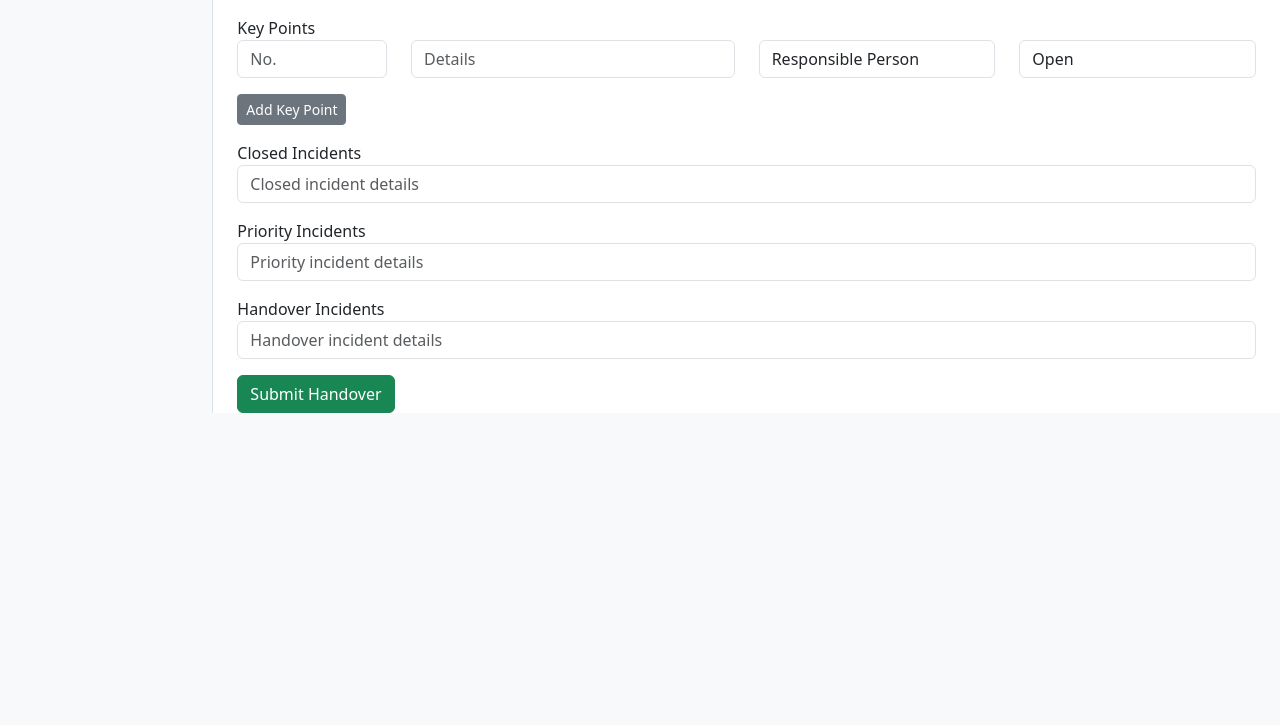
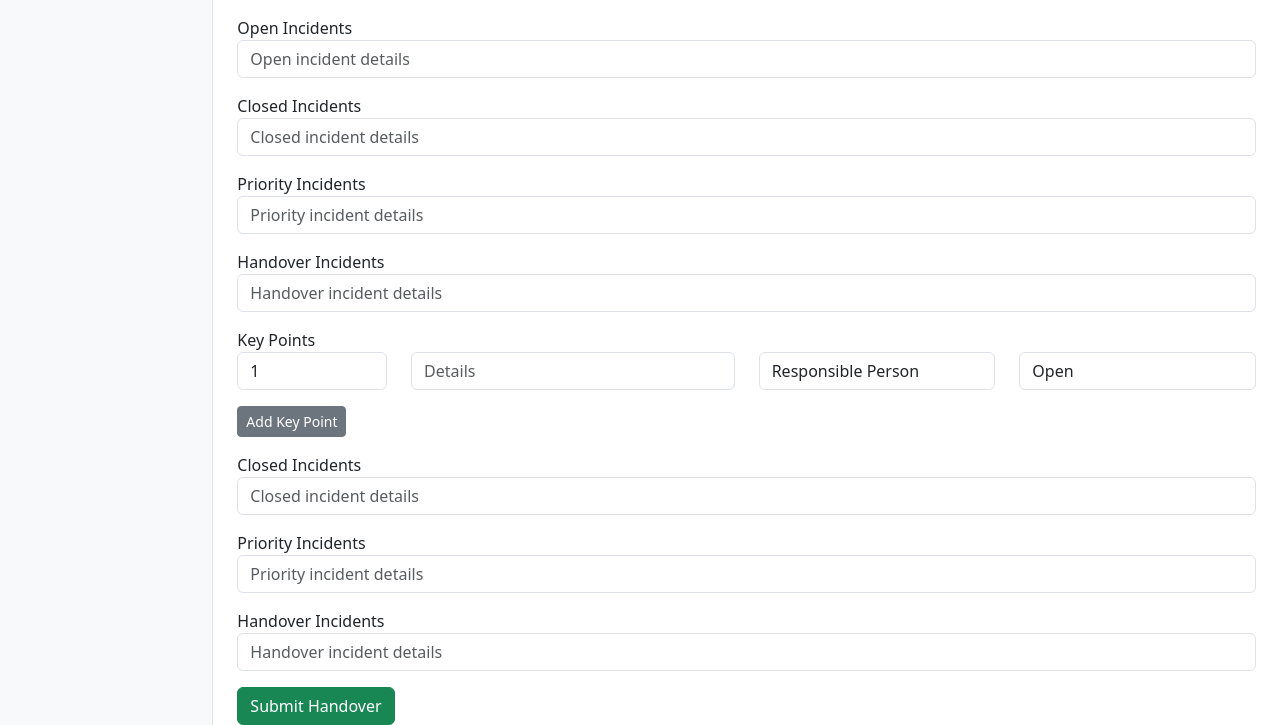
Before and after one commit to mdsajid786/shift_handover_app, a Flask app: page /handover in a window 1280 px wide. Shown: the part 620-1345 px from the top of the page. Before the commit the page ends 1033 px from the top, so only its background shows below. Run offline with Flask 3, Linux system fonts and the light colour scheme; the visitor is signed in with stand-in values (Sample User, id 1).

Commit message:
updated code with new fetures-4

```diff
--- a/routes/roster.py
+++ b/routes/roster.py
@@ -1,4 +1,3 @@
-
 from flask import Blueprint, render_template, request
 from flask_login import login_required
 from models.models import TeamMember, ShiftRoster
@@ -32,6 +31,7 @@ def roster():
         if member:
             roster_data[member.name][entry.date] = entry.shift_code
     # For dropdowns
-    months = list(range(1, 13))
-    years = sorted({d.year for d in db.session.query(ShiftRoster.date).distinct()})
+    import calendar
+    months = [(i, calendar.month_name[i]) for i in range(1, 13)]
+    years = sorted({d.date.year for d in db.session.query(ShiftRoster.date).distinct() if d.date})
     return render_template('shift_roster.html', all_dates=all_dates, all_members=all_members, roster_data=roster_data, months=months, years=years, selected_month=month, selected_year=year)
--- a/templates/handover_form.html
+++ b/templates/handover_form.html
@@ -40,14 +40,38 @@
             {% endfor %}
         </select>
     </div>
-    <!-- Key Points Section (moved to end, redesigned) -->
+    <!-- Open Incidents Section -->
+    <div class="mb-3">
+        <label>Open Incidents</label>
+        <div id="open_incidents">
+            <input type="text" name="open_incidents" class="form-control mb-2" placeholder="Open incident details">
+        </div>
+    </div>
+    <div class="mb-3">
+        <label>Closed Incidents</label>
+        <div id="closed_incidents">
+            <input type="text" name="closed_incidents" class="form-control mb-2" placeholder="Closed incident details">
+        </div>
+    </div>
+    <div class="mb-3">
+        <label>Priority Incidents</label>
+        <div id="priority_incidents">
+            <input type="text" name="priority_incidents" class="form-control mb-2" placeholder="Priority incident details">
+        </div>
+    </div>
+    <div class="mb-3">
+        <label>Handover Incidents</label>
+        <div id="handover_incidents">
+            <input type="text" name="handover_incidents" class="form-control mb-2" placeholder="Handover incident details">
+        </div>
+    </div>
+    <!-- Key Points Section (moved to bottom, auto-increment) -->
     <div class="mb-3">
         <label>Key Points</label>
         <div id="key_points">
-            <!-- JS will allow adding/removing multiple key points -->
             <div class="key-point-entry row mb-2">
                 <div class="col-2">
-                    <input type="number" name="key_point_number" class="form-control" placeholder="No." min="1">
+                    <input type="number" name="key_point_number" class="form-control" placeholder="No." min="1" value="1" readonly>
                 </div>
                 <div class="col-4">
                     <input type="text" name="key_point_details" class="form-control" placeholder="Details">
@@ -74,11 +98,12 @@
     <script>
     function addKeyPoint() {
         const container = document.getElementById('key_points');
+        const count = container.getElementsByClassName('key-point-entry').length + 1;
         const entry = document.createElement('div');
         entry.className = 'key-point-entry row mb-2';
         entry.innerHTML = `
             <div class="col-2">
-                <input type="number" name="key_point_number" class="form-control" placeholder="No." min="1">
+                <input type="number" name="key_point_number" class="form-control" placeholder="No." min="1" value="${count}" readonly>
             </div>
             <div class="col-4">
                 <input type="text" name="key_point_details" class="form-control" placeholder="Details">
@@ -102,7 +127,6 @@
         container.appendChild(entry);
     }
     </script>
-    </div>
     <div class="mb-3">
         <label>Closed Incidents</label>
         <div id="closed_incidents">
```
Also changed, not shown: routes/dashboard.py (+46 -5 lines), routes/team.py (+29 -8 lines), templates/shift_roster.html (+10 -0 lines).
